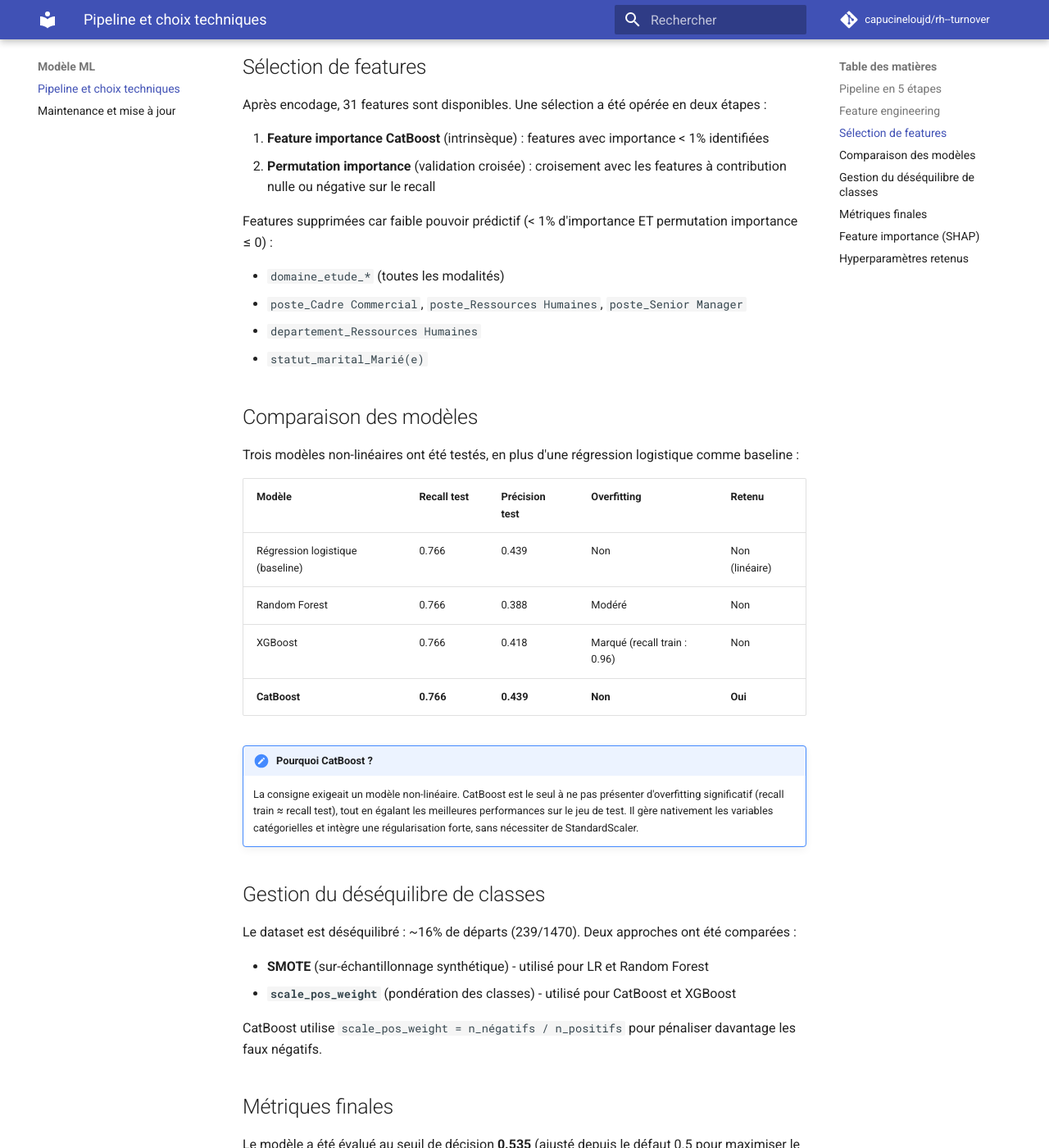
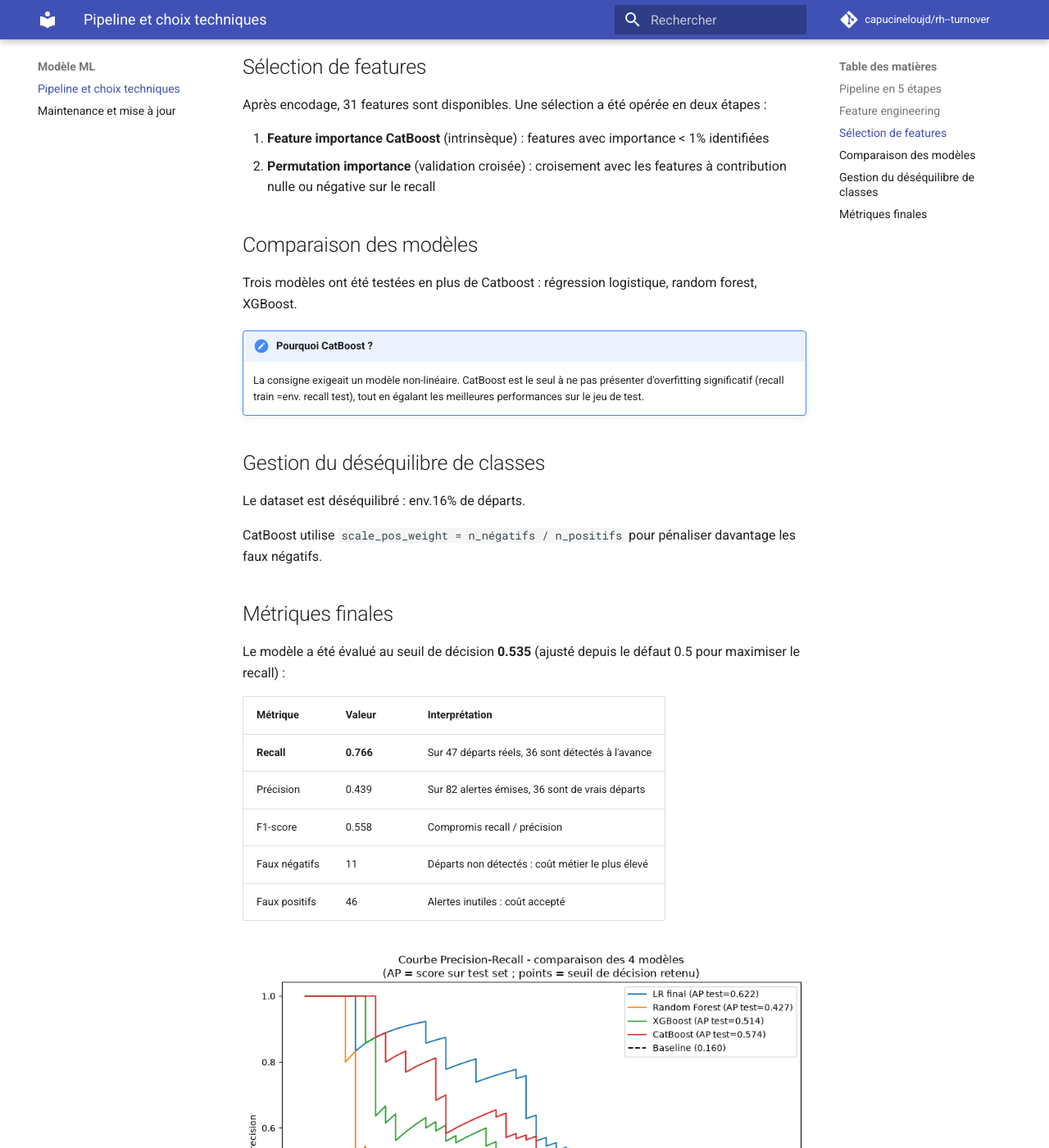
Before and after one commit to capucineloujd/rh--turnover, an MkDocs documentation site: the page built from docs/model.md, in a window 1280 px wide and 1400 px high, scrolled down 1236 px. Shown: the whole window at 82% size. Built offline with MkDocs 1.6.1 and Material for MkDocs 9.7.7, drawn with Linux system fonts in a browser that asks for light colours; comment, search, counter and statistics services are not loaded; some of the changed text lies outside the part shown.

Commit message:
relecture model.md

```diff
--- a/docs/model.md
+++ b/docs/model.md
@@ -48,36 +48,18 @@ Après encodage, 31 features sont disponibles. Une sélection a été opérée e
 1. **Feature importance CatBoost** (intrinsèque) : features avec importance < 1% identifiées
 2. **Permutation importance** (validation croisée) : croisement avec les features à contribution nulle ou négative sur le recall
 
-Features supprimées car faible pouvoir prédictif (< 1% d'importance ET permutation importance ≤ 0) :
-
-- `domaine_etude_*` (toutes les modalités)
-- `poste_Cadre Commercial`, `poste_Ressources Humaines`, `poste_Senior Manager`
-- `departement_Ressources Humaines`
-- `statut_marital_Marié(e)`
-
 ## Comparaison des modèles
 
-Trois modèles non-linéaires ont été testés, en plus d'une régression logistique comme baseline :
-
-| Modèle | Recall test | Précision test | Overfitting | Retenu |
-|--------|------------|----------------|-------------|--------|
-| Régression logistique (baseline) | 0.766 | 0.439 | Non | Non (linéaire) |
-| Random Forest | 0.766 | 0.388 | Modéré | Non |
-| XGBoost | 0.766 | 0.418 | Marqué (recall train : 0.96) | Non |
-| **CatBoost** | **0.766** | **0.439** | **Non** | **Oui** |
+Trois modèles ont été testées en plus de Catboost : régression logistique, random forest, XGBoost.
 
 !!! note "Pourquoi CatBoost ?"
     La consigne exigeait un modèle non-linéaire. CatBoost est le seul à ne pas présenter
-    d'overfitting significatif (recall train ≈ recall test), tout en égalant les meilleures
-    performances sur le jeu de test. Il gère nativement les variables catégorielles et
-    intègre une régularisation forte, sans nécessiter de StandardScaler.
+    d'overfitting significatif (recall train =env. recall test), tout en égalant les meilleures
+    performances sur le jeu de test.
 
 ## Gestion du déséquilibre de classes
 
-Le dataset est déséquilibré : ~16% de départs (239/1470). Deux approches ont été comparées :
-
-- **SMOTE** (sur-échantillonnage synthétique) - utilisé pour LR et Random Forest
-- **`scale_pos_weight`** (pondération des classes) - utilisé pour CatBoost et XGBoost
+Le dataset est déséquilibré : env.16% de départs.
 
 CatBoost utilise `scale_pos_weight = n_négatifs / n_positifs` pour pénaliser davantage les faux négatifs.
 
@@ -89,9 +71,9 @@ Le modèle a été évalué au seuil de décision **0.535** (ajusté depuis le d
 |----------|--------|---------------|
 | **Recall** | **0.766** | Sur 47 départs réels, 36 sont détectés à l'avance |
 | Précision | 0.439 | Sur 82 alertes émises, 36 sont de vrais départs |
-| F1-score | 0.563 | Compromis recall / précision |
-| Faux négatifs | 11 | Départs non détectés - coût métier le plus élevé |
-| Faux positifs | 46 | Alertes inutiles - coût acceptable (entretien RH) |
+| F1-score | 0.558 | Compromis recall / précision |
+| Faux négatifs | 11 | Départs non détectés : coût métier le plus élevé |
+| Faux positifs | 46 | Alertes inutiles : coût accepté |
 
 ![Courbe Precision-Recall - comparaison des 4 modèles](pr_curve.png)
 
@@ -99,32 +81,4 @@ Le modèle a été évalué au seuil de décision **0.535** (ajusté depuis le d
 
 !!! warning "Pourquoi prioriser le recall ?"
     Dans ce contexte, rater un départ (faux négatif) est plus coûteux que signaler à tort
-    un employé qui reste (faux positif). Le coût de remplacement d'un employé est estimé
-    à 6-9 mois de salaire ; le coût d'un entretien RH préventif est négligeable.
-
-## Feature importance (SHAP)
-
-Les variables les plus influentes sur la prédiction, par ordre décroissant :
-
-1. `heure_supplementaires` - **facteur dominant** : effectuer des heures sup multiplie fortement le risque
-2. `ratio_evolution` - stagnation de poste associée à un risque accru
-3. `ratio_relation_manager` - instabilité managériale corrélée au départ
-4. `satisfaction_employee_nature_travail` - faible satisfaction des tâches
-5. `annee_experience_totale` - les profils très expérimentés partent plus
-
-L'analyse SHAP (TreeExplainer) confirme que `heure_supplementaires` est la variable
-la plus déterminante, avec un effet directionnel fort : `True` pousse vers le départ.
-
-## Hyperparamètres retenus
-
-Sélectionnés par `RandomizedSearchCV` avec scoring `recall`, 5-fold cross-validation, 50 itérations :
-
-| Paramètre | Valeur | Rôle |
-|-----------|--------|------|
-| `iterations` | 300 | Nombre d'arbres |
-| `depth` | 4 | Profondeur max des arbres |
-| `learning_rate` | 0.05 | Pas d'apprentissage |
-| `l2_leaf_reg` | 5 | Régularisation L2 |
-| `subsample` | 0.8 | Fraction des données par arbre |
-| `scale_pos_weight` | ~5.15 | Ratio négatifs/positifs pour le déséquilibre |
-| `random_seed` | 42 | Reproductibilité |
+    un employé qui reste (faux positif).
```
Also changed, not shown: other parts of docs/model.md (+3 -3 lines).
